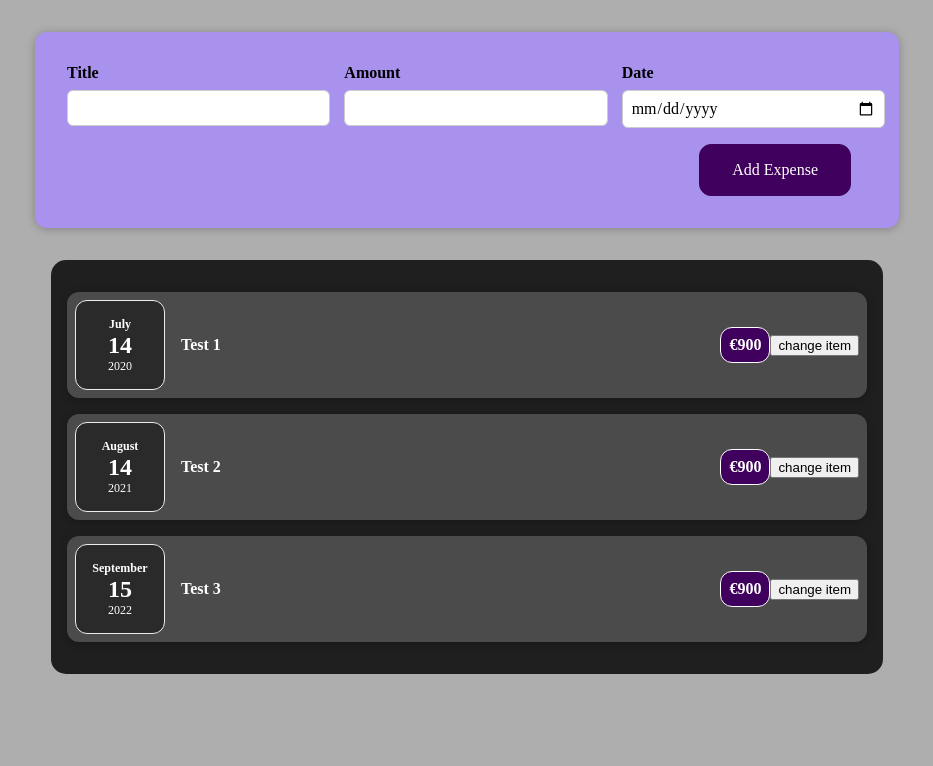
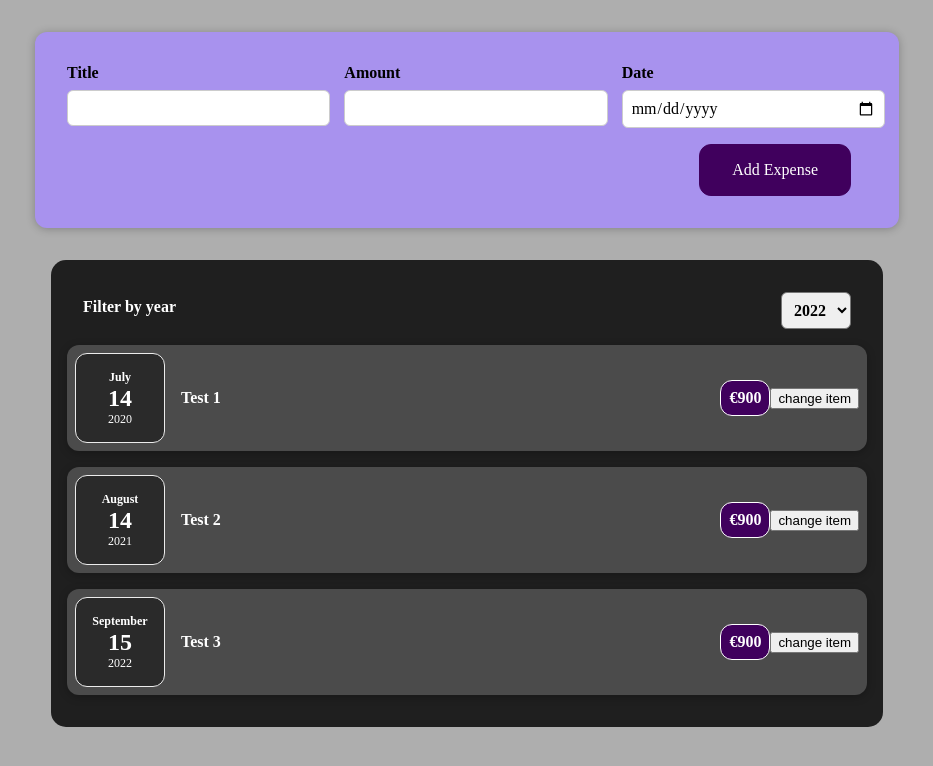
Before and after one commit to JasmineKhalimova/FoodApp, a React (Create React App) app: page / in a window 1280 px wide. Shown: the top 766 px of the page, without its empty margins (173-1106 px from the left). Built offline with nearby package versions, Linux system fonts and the light colour scheme.

Commit message:
working with events and state

```diff
--- a/src/components/Expenses/ExpenseItems.js
+++ b/src/components/Expenses/ExpenseItems.js
@@ -1,4 +1,6 @@
+import {useState} from 'react';
 import ExpenseItem from './ExpenseItem';
+import ExpensesFilter from './ExpensesFilter';
 
 function ExpenseItems(props){
     const expense = [
@@ -21,8 +23,16 @@
           date: new Date(2022, 8, 15),
         }
       ];
+      // filetrs
+      const [selectedYear, setYear] = useState(2020);
+
+      const onChangeFilter = selectedYear => {
+        setYear(selectedYear);
+      }
+
       return (
         <div className="expenses">
+          <ExpensesFilter select = {selectedYear} onChangeFilter={onChangeFilter}/>
           <ExpenseItem title={expense[0].title} amount={expense[0].amount} date={expense[0].date}></ExpenseItem>
           <ExpenseItem title={expense[1].title} amount={expense[1].amount} date={expense[1].date}></ExpenseItem>
           <ExpenseItem title={expense[2].title} amount={expense[2].amount} date={expense[2].date}></ExpenseItem>
--- /dev/null
+++ b/src/components/Expenses/ExpensesFilter.js
@@ -0,0 +1,17 @@
+const ExpensesFilter = () => {
+    return (
+        <div className='expenses-filter'>
+          <div className='control'>
+            <label>Filter by year</label>
+            <select>
+              <option value='2022'>2022</option>
+              <option value='2021'>2021</option>
+              <option value='2020'>2020</option>
+              <option value='2019'>2019</option>
+            </select>
+          </div>
+        </div>
+      );
+};
+
+export default ExpensesFilter;
--- a/src/css/global.scss
+++ b/src/css/global.scss
@@ -144,6 +144,32 @@
     }
   }
 
+// ExpensesFilter.js
+.expenses-filter {
+  color: white;
+  padding: 0 1rem;
+
+  .control {
+    display: flex;
+    width: 100%;
+    align-items: center;
+    justify-content: space-between;
+    margin: 1rem 0;
+  }
+
+  label {
+    font-weight: bold;
+    margin-bottom: 0.5rem;
+  }
+
+  select {
+    font: inherit;
+    padding: 0.5rem;
+    font-weight: bold;
+    border-radius: 6px;
+  }
+}
+
   @media (min-width: 580px) {
     .expense-item__description {
       flex-direction: row;
```
